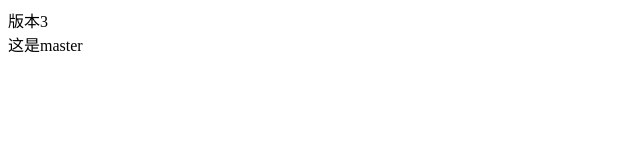
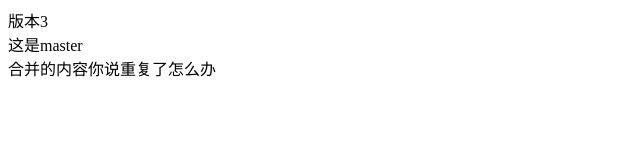
Before and after one commit to BigGoder/test-demo, a plain HTML site: page version.html in a window 1280 px wide. Shown: the whole page, without its empty margins (0-640 px from the left). Drawn offline with Linux system fonts and the light colour scheme.

Commit message:
测试提交

```diff
--- a/version.html
+++ b/version.html
@@ -9,5 +9,6 @@
 <body>
     <div>版本3</div>
     <div>这是master</div>
+    <div>合并的内容你说重复了怎么办</div>
 </body>
 </html>
```
